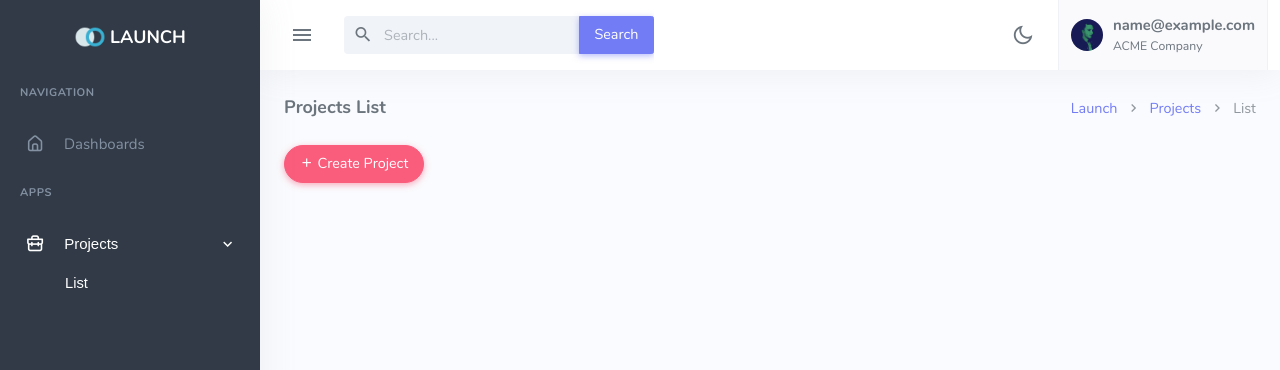
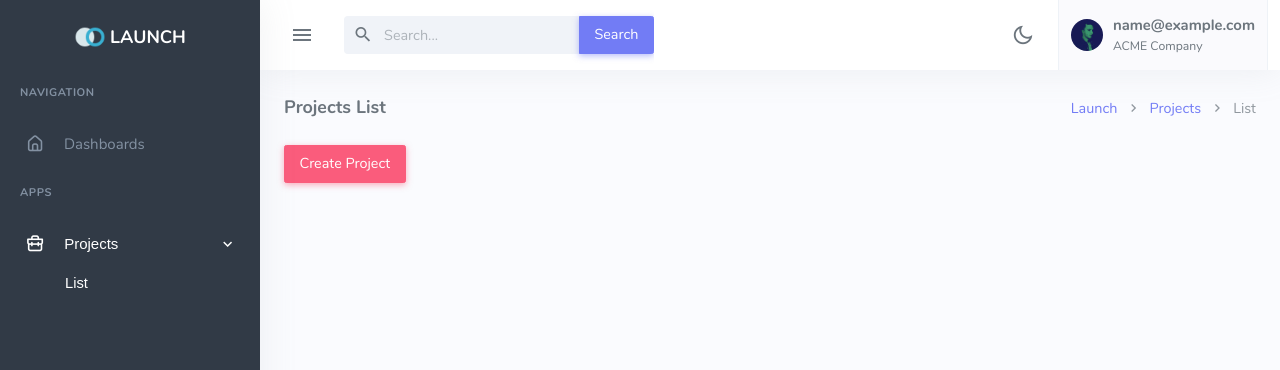
Before and after one commit to jacoduplessis/launch, a Django app: page /projects/ in a window 1280 px wide. Shown: the top 370 px of the page. Run offline with Django 4.2, Linux system fonts and the light colour scheme; the visitor is signed in with stand-in values (Sample User, id 1); data that the repository does not hold is empty; some libraries are stand-ins or nearby versions; some web fonts are replaced.

Commit message:
Restyle button

```diff
--- a/launch/templates/launch/project_list.html
+++ b/launch/templates/launch/project_list.html
@@ -8,7 +8,7 @@
 
   <div class="row mb-2">
     <div class="col-sm-4">
-      <a href="{% url 'project_create' %}" class="btn btn-danger rounded-pill mb-3"><i class="mdi mdi-plus"></i> Create Project</a>
+      <a href="{% url 'project_create' %}" class="btn btn-danger mb-3">Create Project</a>
     </div>
     <div class="col-sm-8">
     </div><!-- end col-->
```
